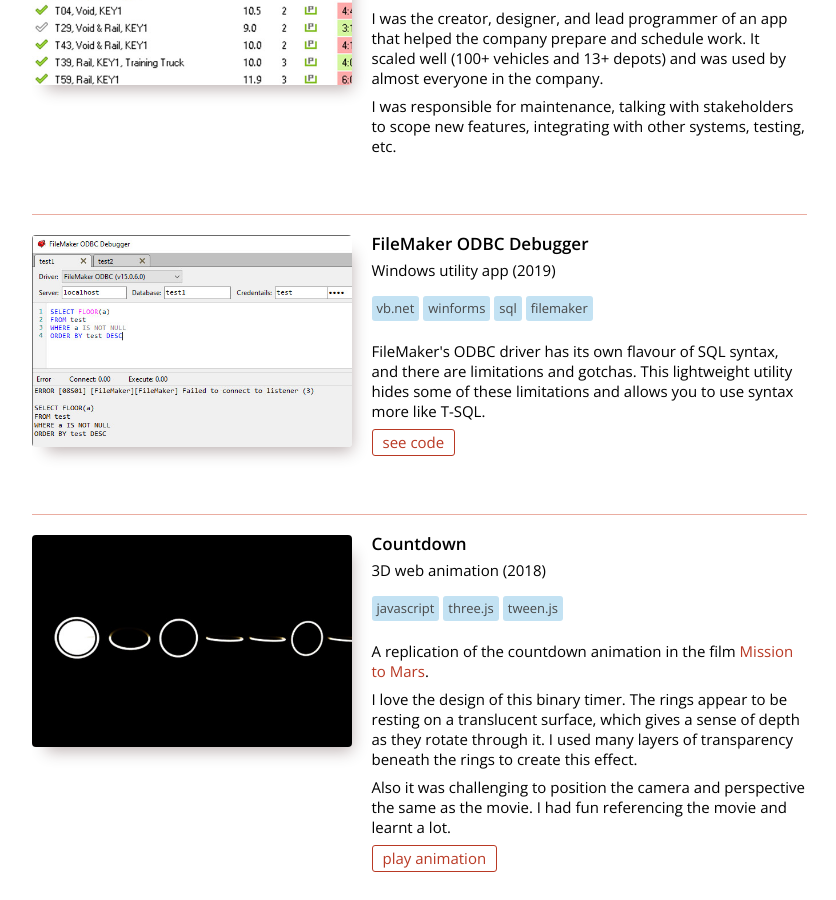
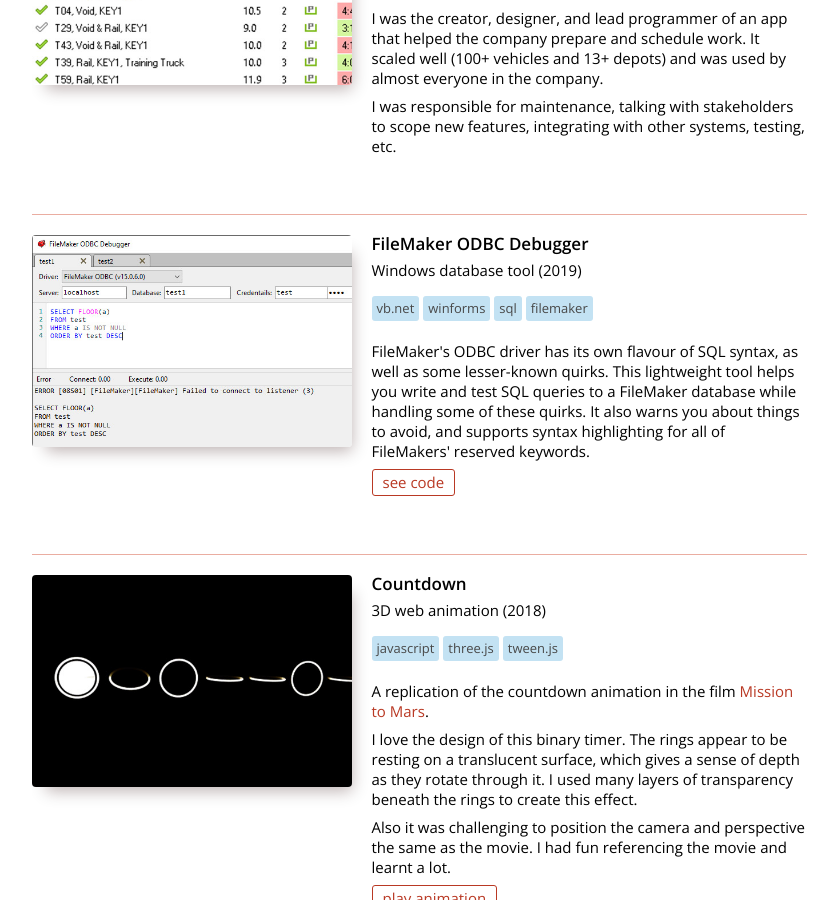
Before and after one commit to CrazyTim/crazytim-portfolio, a Jekyll site: the page built from index.html, in a window 1280 px wide and 900 px high, scrolled down 795 px. Shown: the whole window, without its empty margins (221-1057 px from the left). Built offline with Jekyll 4.4.1, drawn with Linux system fonts in a browser that asks for light colours.

Commit message:
Update FileMaker ODBC Debugger

```diff
--- a/index.html
+++ b/index.html
@@ -96,10 +96,10 @@ layout: null
         </div>
         <div>
           <div class="title">FileMaker ODBC Debugger</div>
-          <div class="description">Windows utility app (2019)</div>
+          <div class="description">Windows database tool (2019)</div>
           <div class="tags">vb.net,winforms,sql,filemaker</div>
           <div class="content">
-            <p>FileMaker's ODBC driver has its own flavour of SQL syntax, and there are limitations and gotchas. This lightweight utility hides some of these limitations and allows you to use syntax more like T-SQL.</p>
+            <p>FileMaker's ODBC driver has its own flavour of SQL syntax, as well as some lesser-known quirks. This lightweight tool helps you write and test SQL queries to a FileMaker database while handling some of these quirks. It also warns you about things to avoid, and supports syntax highlighting for all of FileMakers' reserved keywords.</p>
             <a class="demo" href="https://github.com/CrazyTim/fm-odbc-debugger">see code</a>
           </div>
         </div>
```
